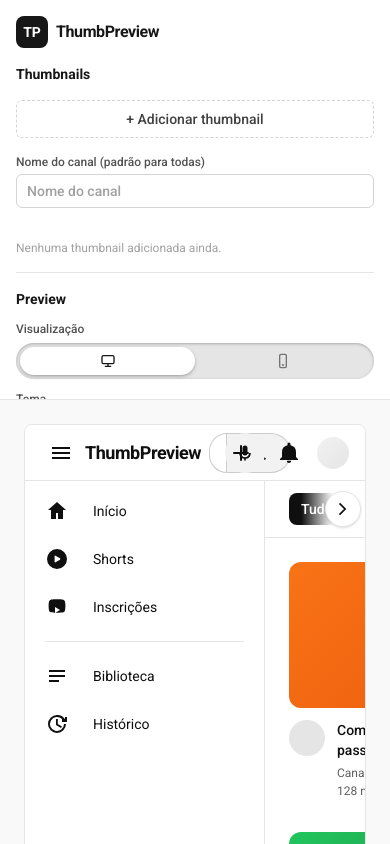
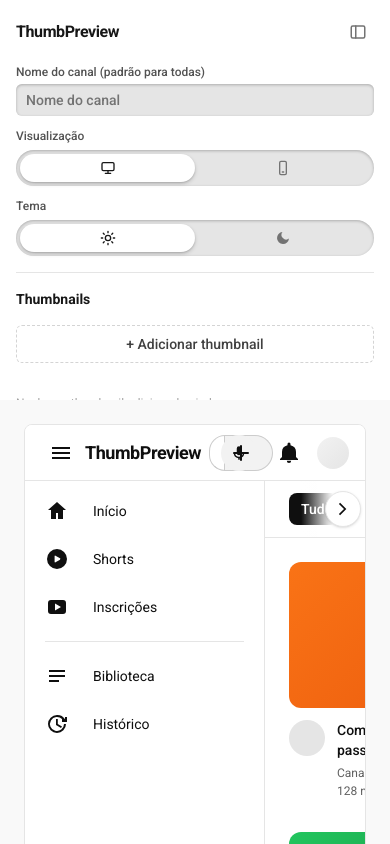
Before and after one commit to DevSamuelBrito/youtubethumbpreview, a Next.js app: page / in a window 390 px wide. Shown: the top 844 px of the page. Built offline with nearby package versions, Linux system fonts and the light colour scheme.

Commit message:
Enhance control panel with toggle functionality and improve mobile navigation; update input styling for better UX

```diff
--- a/src/app/page.tsx
+++ b/src/app/page.tsx
@@ -1,14 +1,54 @@
+"use client";
+
+import { useState } from "react";
 import { ThumbnailsProvider } from "@/context/ThumbnailsContext";
 import { PreviewSettingsProvider } from "@/context/PreviewSettingsContext";
 import { ControlPanel } from "@/components/control-panel";
 import { YoutubePreview } from "@/components/youtube-preview";
 
+function PanelToggleIcon() {
+  return (
+    <svg
+      viewBox="0 0 24 24"
+      className="h-5 w-5"
+      fill="none"
+      stroke="currentColor"
+      strokeWidth="2"
+      strokeLinecap="round"
+      strokeLinejoin="round"
+    >
+      <rect x="3" y="4" width="18" height="16" rx="2" />
+      <path d="M9 4v16" />
+    </svg>
+  );
+}
+
 export default function Home() {
+  const [isPanelVisible, setIsPanelVisible] = useState(true);
+
   return (
     <ThumbnailsProvider>
       <PreviewSettingsProvider>
         <div className="flex min-h-screen flex-col bg-app-bg lg:h-screen lg:flex-row lg:overflow-hidden">
-          <ControlPanel />
+          <div
+            className={`shrink-0 overflow-x-hidden overflow-y-auto transition-[max-height,width,opacity] duration-300 ease-in-out lg:h-full ${
+              isPanelVisible
+                ? "max-h-100 w-full opacity-100 sm:max-h-125 lg:max-h-none lg:w-80"
+                : "max-h-0 w-full opacity-0 lg:w-0"
+            }`}
+          >
+            <ControlPanel onHide={() => setIsPanelVisible(false)} />
+          </div>
+          {!isPanelVisible && (
+            <button
+              type="button"
+              aria-label="Mostrar painel"
+              onClick={() => setIsPanelVisible(true)}
+              className="fixed top-4 left-4 z-50 flex h-10 w-10 items-center justify-center rounded-full bg-neutral-900 text-white shadow-lg hover:bg-neutral-700"
+            >
+              <PanelToggleIcon />
+            </button>
+          )}
           <div className="flex min-h-0 min-w-0 flex-1 items-center justify-center p-6 lg:items-stretch lg:overflow-hidden">
             <div className="mx-auto h-150 w-full min-w-0 sm:h-175 lg:h-full lg:max-w-350">
               <YoutubePreview />
--- a/src/components/control-panel/index.tsx
+++ b/src/components/control-panel/index.tsx
@@ -8,7 +8,28 @@
 import { DeviceSelect } from "./DeviceSelect";
 import { ThemeToggle } from "./ThemeToggle";
 
-export function ControlPanel() {
+function PanelToggleIcon() {
+  return (
+    <svg
+      viewBox="0 0 24 24"
+      className="h-4.5 w-4.5"
+      fill="none"
+      stroke="currentColor"
+      strokeWidth="2"
+      strokeLinecap="round"
+      strokeLinejoin="round"
+    >
+      <rect x="3" y="4" width="18" height="16" rx="2" />
+      <path d="M9 4v16" />
+    </svg>
+  );
+}
+
+interface ControlPanelProps {
+  onHide: () => void;
+}
+
+export function ControlPanel({ onHide }: ControlPanelProps) {
   const {
     thumbnails,
     addThumbnail,
@@ -22,25 +43,34 @@
   const { theme, setTheme, device, setDevice } = usePreviewSettingsContext();
 
   return (
-    <aside className="flex max-h-100 w-full shrink-0 flex-col gap-4 overflow-y-auto border-b border-neutral-200 bg-white p-4 sm:max-h-125 lg:h-full lg:max-h-none lg:w-80 lg:border-r lg:border-b-0">
-      <div className="flex items-center gap-2">
-        <div className="flex h-8 w-8 items-center justify-center rounded-lg bg-neutral-900 text-sm font-bold text-white">
-          TP
-        </div>
+    <aside className="flex h-full w-full flex-col gap-4 overflow-y-auto border-b border-neutral-200 bg-white p-4 lg:border-r lg:border-b-0">
+      <div className="flex items-center justify-between gap-2">
         <span className="text-base font-semibold tracking-tight text-neutral-900">
           ThumbPreview
         </span>
+        <button
+          type="button"
+          aria-label="Ocultar painel"
+          onClick={onHide}
+          className="flex h-8 w-8 shrink-0 items-center justify-center rounded-md text-neutral-500 hover:bg-neutral-100 hover:text-neutral-900"
+        >
+          <PanelToggleIcon />
+        </button>
+      </div>
+
+      <div className="flex flex-col gap-3 border-b border-neutral-200 pb-4">
+        <Input
+          label="Nome do canal (padrão para todas)"
+          placeholder="Nome do canal"
+          value={globalChannelName}
+          onChange={(event) => setGlobalChannelName(event.target.value)}
+        />
+        <DeviceSelect device={device} onChange={setDevice} />
+        <ThemeToggle theme={theme} onChange={setTheme} />
       </div>
 
       <h2 className="text-sm font-semibold text-neutral-900">Thumbnails</h2>
       <ThumbnailUploader onAdd={addThumbnail} />
-
-      <Input
-        label="Nome do canal (padrão para todas)"
-        placeholder="Nome do canal"
-        value={globalChannelName}
-        onChange={(event) => setGlobalChannelName(event.target.value)}
-      />
 
       <ul className="flex flex-col gap-3">
         {thumbnails.map((thumbnail, index) => (
@@ -60,12 +90,6 @@
           Nenhuma thumbnail adicionada ainda.
         </p>
       )}
-
-      <div className="flex flex-col gap-3 border-t border-neutral-200 pt-4">
-        <h2 className="text-sm font-semibold text-neutral-900">Preview</h2>
-        <DeviceSelect device={device} onChange={setDevice} />
-        <ThemeToggle theme={theme} onChange={setTheme} />
-      </div>
     </aside>
   );
 }
--- a/src/components/ui/Input.tsx
+++ b/src/components/ui/Input.tsx
@@ -10,7 +10,7 @@
       {label}
       <input
         id={id}
-        className={`rounded-md border border-neutral-300 bg-white px-2.5 py-1.5 text-sm text-neutral-900 placeholder:text-neutral-400 focus:border-neutral-500 focus:outline-none ${className}`}
+        className={`rounded-md bg-neutral-200 px-2.5 py-1.5 text-sm text-neutral-900 shadow-[inset_0_1px_3px_rgba(0,0,0,0.25)] placeholder:text-neutral-500 focus:outline-none focus:ring-2 focus:ring-neutral-900/15 ${className}`}
         {...props}
       />
     </label>
--- a/src/components/youtube-preview/YoutubeHeader.tsx
+++ b/src/components/youtube-preview/YoutubeHeader.tsx
@@ -23,9 +23,9 @@
       </div>
 
       {!isMobile && (
-        <div className="flex min-w-0 max-w-[720px] flex-1 items-center gap-4">
+        <div className="flex min-w-0 max-w-120 flex-1 items-center gap-3">
           <div className="flex min-w-0 flex-1 items-center">
-            <div className="flex h-10 min-w-0 flex-1 items-center rounded-l-full border border-[var(--yt-search-border)] bg-[var(--yt-search-bg)] pl-4">
+            <div className="flex h-9 min-w-0 flex-1 items-center rounded-l-full border border-[var(--yt-search-border)] bg-[var(--yt-search-bg)] pl-3.5">
               <input
                 type="text"
                 placeholder="Pesquisar"
@@ -35,9 +35,9 @@
             <button
               type="button"
               aria-label="Pesquisar"
-              className="flex h-10 w-16 shrink-0 items-center justify-center rounded-r-full border border-l-0 border-[var(--yt-search-border)] bg-[var(--yt-hover)]"
+              className="flex h-9 w-12 shrink-0 items-center justify-center rounded-r-full border border-l-0 border-[var(--yt-search-border)] bg-[var(--yt-hover)]"
             >
-              <svg viewBox="0 0 24 24" className="h-5 w-5 fill-[var(--yt-icon)]">
+              <svg viewBox="0 0 24 24" className="h-4.5 w-4.5 fill-[var(--yt-icon)]">
                 <path d="M15.5 14h-.79l-.28-.27a6.5 6.5 0 1 0-.7.7l.27.28v.79l5 5L20.49 19zm-6 0A4.5 4.5 0 1 1 14 9.5 4.5 4.5 0 0 1 9.5 14" />
               </svg>
             </button>
@@ -45,9 +45,9 @@
           <button
             type="button"
             aria-label="Pesquisar por voz"
-            className="flex h-10 w-10 shrink-0 items-center justify-center rounded-full bg-[var(--yt-hover)]"
+            className="flex h-9 w-9 shrink-0 items-center justify-center rounded-full bg-[var(--yt-hover)]"
           >
-            <svg viewBox="0 0 24 24" className="h-5 w-5 fill-[var(--yt-icon)]">
+            <svg viewBox="0 0 24 24" className="h-4.5 w-4.5 fill-[var(--yt-icon)]">
               <path d="M12 15a3 3 0 0 0 3-3V6a3 3 0 0 0-6 0v6a3 3 0 0 0 3 3zm5-3a5 5 0 0 1-10 0H5a7 7 0 0 0 6 6.92V21h2v-2.08A7 7 0 0 0 19 12z" />
             </svg>
           </button>
--- a/src/components/youtube-preview/YoutubeSidebarNav.tsx
+++ b/src/components/youtube-preview/YoutubeSidebarNav.tsx
@@ -27,7 +27,7 @@
         <path
           fillRule="evenodd"
           clipRule="evenodd"
-          d="M10 18v-6l5 3zM20 6.4a2.5 2.5 0 0 0-1.77-1.77C16.6 4.2 12 4.2 12 4.2s-4.6 0-6.23.43A2.5 2.5 0 0 0 4 6.4 26 26 0 0 0 3.6 11a26 26 0 0 0 .4 4.6 2.5 2.5 0 0 0 1.77 1.77c1.63.43 6.23.43 6.23.43s4.6 0 6.23-.43A2.5 2.5 0 0 0 20 15.6a26 26 0 0 0 .4-4.6 26 26 0 0 0-.4-4.6z"
+          d="M6 5H18A3 3 0 0 1 21 8V16A3 3 0 0 1 18 19H6A3 3 0 0 1 3 16V8A3 3 0 0 1 6 5ZM10 8.5V15.5L16 12Z"
         />
       </svg>
     ),
@@ -89,7 +89,7 @@
 export function YoutubeSidebarNav({ collapsed }: YoutubeSidebarNavProps) {
   return (
     <aside
-      className={`flex shrink-0 flex-col overflow-y-auto overflow-x-hidden border-r border-[var(--yt-border)] bg-[var(--yt-bg)] transition-[width] duration-200 ease-out ${
+      className={`flex h-full shrink-0 flex-col overflow-y-auto overflow-x-hidden border-r border-[var(--yt-border)] bg-[var(--yt-bg)] transition-[width] duration-200 ease-out ${
         collapsed ? "w-18 px-1" : "w-60 px-2"
       }`}
     >
--- a/src/components/youtube-preview/index.tsx
+++ b/src/components/youtube-preview/index.tsx
@@ -11,6 +11,15 @@
   const { theme, device } = usePreviewSettingsContext();
   const isMobile = device === "mobile";
   const [isSidebarCollapsed, setIsSidebarCollapsed] = useState(false);
+  const [isMobileNavOpen, setIsMobileNavOpen] = useState(false);
+
+  function handleToggleSidebar() {
+    if (isMobile) {
+      setIsMobileNavOpen((prev) => !prev);
+    } else {
+      setIsSidebarCollapsed((prev) => !prev);
+    }
+  }
 
   return (
     <div className="flex h-full w-full items-center justify-center">
@@ -20,16 +29,34 @@
           isMobile ? "w-105" : "w-full"
         }`}
       >
-        <YoutubeHeader
-          isMobile={isMobile}
-          onToggleSidebar={() => setIsSidebarCollapsed((prev) => !prev)}
-        />
-        <div className="flex flex-1 overflow-hidden">
+        <YoutubeHeader isMobile={isMobile} onToggleSidebar={handleToggleSidebar} />
+        <div className="relative flex flex-1 overflow-hidden">
           {!isMobile && <YoutubeSidebarNav collapsed={isSidebarCollapsed} />}
           <main className="flex-1 overflow-y-auto">
             <FilterChips />
             <VideoGrid />
           </main>
+
+          {isMobile && (
+            <>
+              <div
+                aria-hidden
+                onClick={() => setIsMobileNavOpen(false)}
+                className={`absolute inset-0 z-20 bg-black/50 transition-opacity duration-200 ${
+                  isMobileNavOpen
+                    ? "opacity-100"
+                    : "pointer-events-none opacity-0"
+                }`}
+              />
+              <div
+                className={`absolute inset-y-0 left-0 z-30 w-60 shadow-xl transition-transform duration-200 ease-out ${
+                  isMobileNavOpen ? "translate-x-0" : "-translate-x-full"
+                }`}
+              >
+                <YoutubeSidebarNav collapsed={false} />
+              </div>
+            </>
+          )}
         </div>
       </div>
     </div>
```
